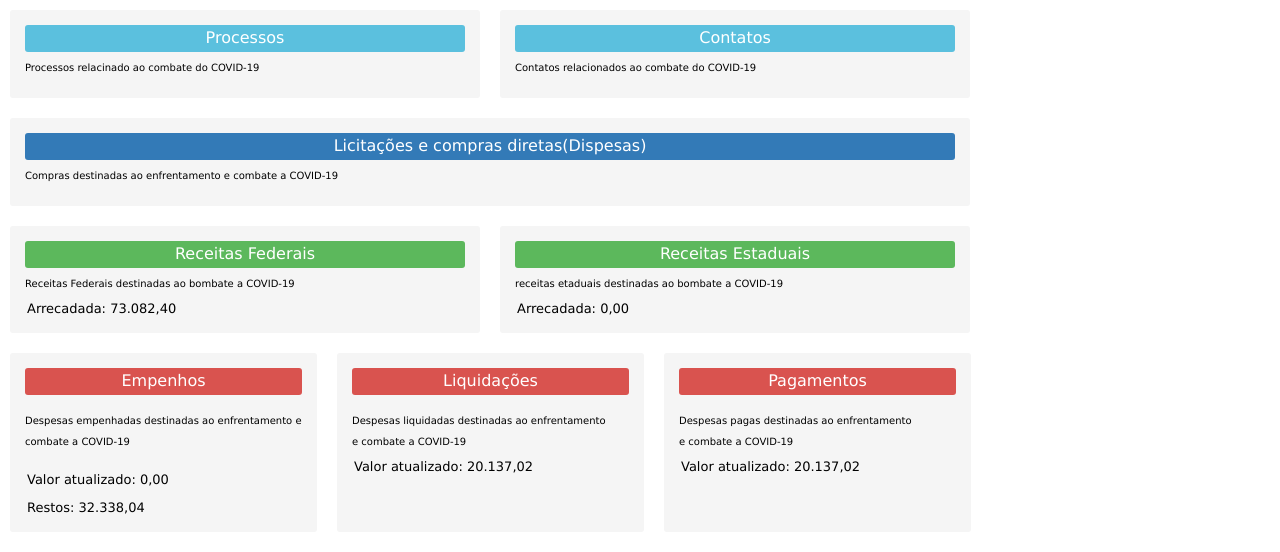
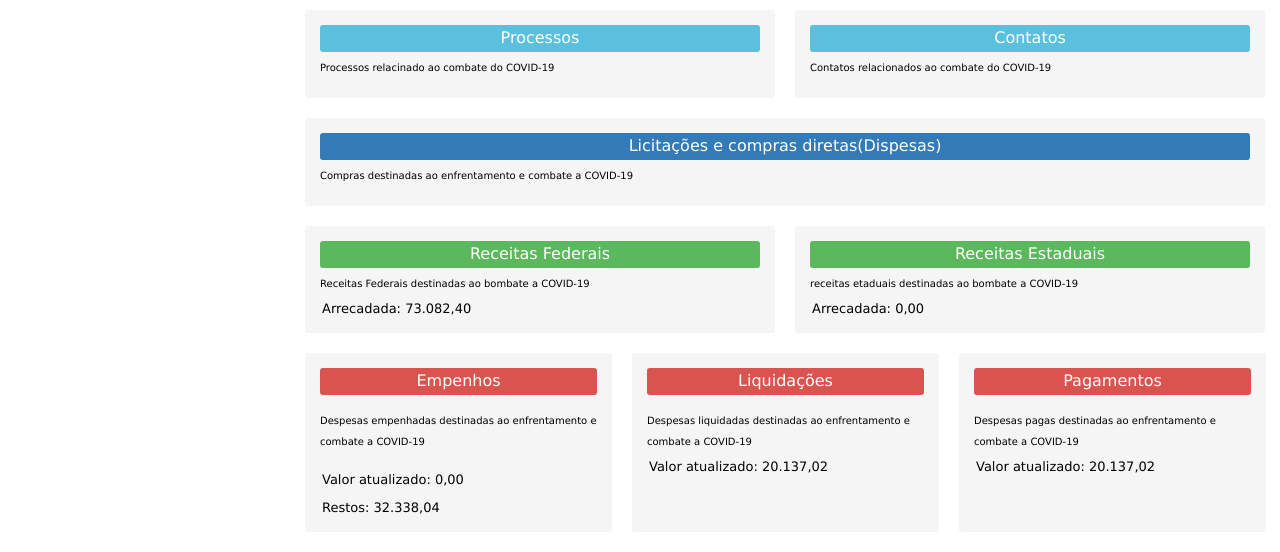
Before and after one commit to wernnon/repositorio, a React (Vite) app: page / in a window 1280 px wide. Shown: the top 552 px of the page. Built offline with nearby package versions, Linux system fonts and the light colour scheme.

Commit message:
atualização

```diff
--- a/src/App.css
+++ b/src/App.css
@@ -48,13 +48,6 @@ button {
   font-family: verdana;
 }
 .box{
-  background-color:  #f5f5f5 ;
-  border-radius: 3px;
-  margin: 10px;
-  padding: 15px;
-  width: max-content;
-}
-.large_box{
   background-color:  #f5f5f5 ;
   border-radius: 3px;
   margin: 10px;
@@ -118,3 +111,6 @@ button {
 .box4:hover{
   background-color: #c9302c;
 }
+.body{
+  margin-left: 295px;
+}
--- a/src/App.jsx
+++ b/src/App.jsx
@@ -23,7 +23,7 @@ return(
       </div>
     </div>
     <div className='corpo'>
-        <div className='large_box'>
+        <div className='box'>
           <div className='box2'>
             Licitações e compras diretas(Dispesas)
           </div>
@@ -75,8 +75,8 @@ return(
           Liquidações
         </div>
         <div className='descr'>
-          <p>Despesas liquidadas destinadas ao enfrentamento</p>
-          e combate a COVID-19
+          <p>Despesas liquidadas destinadas ao enfrentamento e</p>
+          combate a COVID-19
         </div>
         <div className='valor'>
           Valor atualizado: 20.137,02
@@ -87,8 +87,8 @@ return(
           Pagamentos
         </div>
         <div className='descr'>
-          <p>Despesas pagas destinadas ao enfrentamento </p>
-          e combate a COVID-19
+          <p>Despesas pagas destinadas ao enfrentamento e</p>
+          combate a COVID-19
         </div>
         <div className='valor'>
           Valor atualizado: 20.137,02
```
